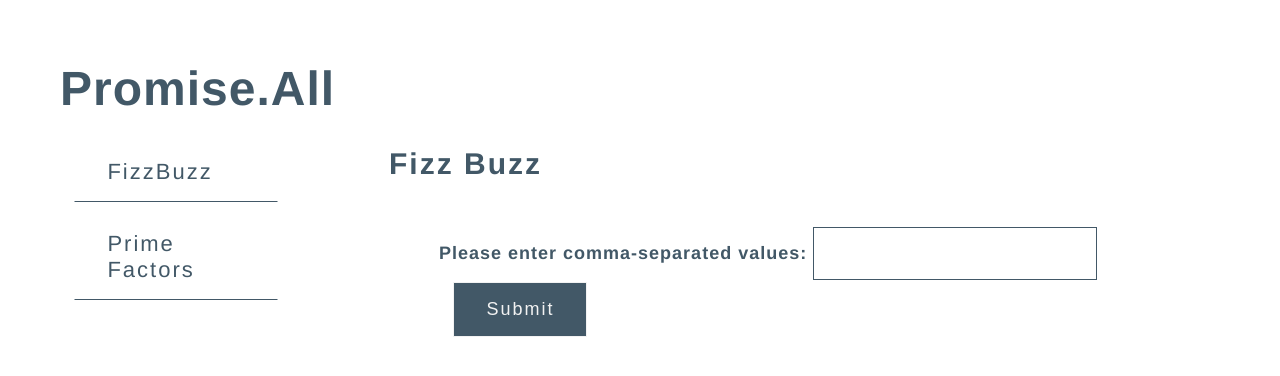
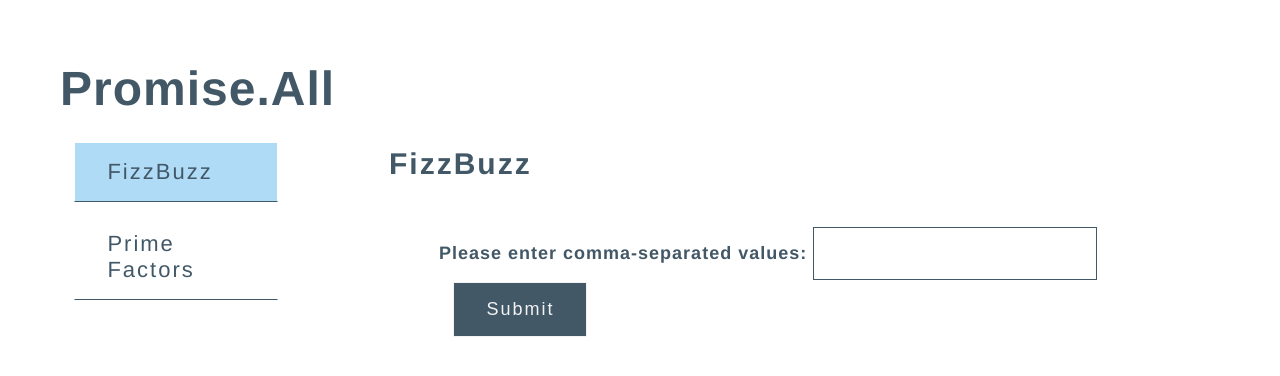
Before and after one commit to daoudmerchant/demo-week-3, a website: page static/index.html in a window 1280 px wide. Both pictures are taken after a click on the button "FizzBuzz". Drawn offline with Linux system fonts and the light colour scheme.

Commit message:
Add nav selected styling

```diff
--- a/static/index.css
+++ b/static/index.css
@@ -1,234 +1,3 @@
-/* html {
-    display: 1080px; - display doesn't take px...
-    max-width: 100%;
-    min-width: 1080px;
-}
-
-html, body {
-    margin: 0;
-    height: 100%;
-    max-height: 100vh
-}
-
-body {
-    display: grid;
-    grid-template-columns: 400px 1fr;
-    /* width: 90%;
-    max-width: 100%;
-    min-width: 1080px;
-    margin: auto;
-    position: relative;
-}
-
-ul {
-    display: flex;
-    font-family: 'Abel',Helvetica,Arial,Lucida,sans-serif;
-}
-
-li {
-    list-style-type: none;
-    font-family: 'Abel',Helvetica,Arial,Lucida,sans-serif;
-}
-
-button {
-    font-size: 14px;
-    background-color: #104861;
-    border-width: 1px!important;
-    border-color: #104861;
-    border-radius: 1px;
-    font-weight: normal;
-    font-style: normal;
-    text-transform: none;
-    text-decoration: none;
-    letter-spacing: 2px;
-    color: #f2f2f2;
-    margin-top: 5px;
-}
-h1 {
-    font-family: 'Abel',Helvetica,Arial,Lucida,sans-serif;
-    font-weight: 500;
-    font-size: 25px;
-    letter-spacing: 3px;
-    text-align: left;
-    color: #104861;
-}
-h1.logo {
-    font-family: 'Abel',Helvetica,Arial,Lucida,sans-serif;
-    font-weight: 900;
-    font-size: 30px;
-    letter-spacing: 1px;
-    text-align: left;
-    color: #104861;
-}
-
-p {
-    font-family: 'Abel',Helvetica,Arial,Lucida,sans-serif;
-    font-weight: normal;
-    font-size: 14px;
-    letter-spacing: 1px;
-    text-align: left;
-}
-
-main {
-    display: block;
-    margin-left: 50px;
-    margin-top: 60px;
-}
-
-
-label {
-    font-family: 'Abel',Helvetica,Arial,Lucida,sans-serif;
-    font-weight: normal;
-    font-size: 14px;
-    letter-spacing: 1px;
-    text-align: left;
-}
-input {
-    font-weight: normal;
-    font-size: 14px;
-    letter-spacing: 1px;
-    text-align: left;
-        writing-mode: horizontal-tb !important;
-        font-style: ;
-        font-variant-ligatures: ;
-        font-variant-caps: ;
-        font-variant-numeric: ;
-        font-variant-east-asian: ;
-        font-weight: ;
-        font-stretch: ;
-        font-size: ;
-        text-rendering: auto;
-        color: -internal-light-dark(black, white);
-        word-spacing: normal;
-        line-height: normal;
-        text-transform: none;
-        text-indent: 0px;
-        text-shadow: none;
-        display: inline-block;
-        text-align: start;
-        appearance: auto;
-        -webkit-rtl-ordering: logical;
-        cursor: text;
-        background-color: -internal-light-dark(rgb(255, 255, 255), rgb(59, 59, 59));
-        margin: 0em;
-        padding: 1px 2px;
-        border-width: 2px;
-        border-style: inset;
-        border-color: -internal-light-dark(rgb(118, 118, 118), rgb(133, 133, 133));
-        border-image: initial;
-    }
-
-input[type="text" i] {
-        padding: 1px 2px;
-        font-family: 'Abel',Helvetica,Arial,Lucida,sans-serif;
-        font-weight: normal;
-        font-size: 14px;
-        letter-spacing: 1px;
-        text-align: left;
-        color: #104861;
-    } */
-
-/* Proposed by Daoud */
-/*
-html, body {
-    margin: 0;
-    height: 100%;
-    max-height: 100vh
-}
-
-body {
-    display: grid;
-    grid-template-columns: 400px 1fr;
-    width: 100%;
-    max-width: 100%;
-    min-width: 1080px;
-    margin: auto;
-    position: relative;
-}
-
-nav {
-    display: block;
-    margin-left: 10px;
-    margin-top: 0px;
-}
-
-section {
-
-    position: relative;
-    display: grid;
-    grid-template-rows: 1fr 2fr 10fr;
-    background-color:azure;
-    padding: 20px;
-    height: 100%
-}
-
-section > div {
-    display: grid;
-    grid-template-rows: 8fr 2fr;
-}
-
-nav {
-    display: flex;
-    flex-direction: column;
-    margin: none;
-}
-
-button {
-    width: 100%;
-    margin: 0;
-}
-
-nav button {
-    height: 100px;
-    margin-bottom: 20px;
-}
-
-form {
-    display: grid;
-    width: 100%;
-    height: 100%;
-    grid-template-columns: 1fr 1fr 2fr;
-}
-
-form > * {
-    margin: 20px;
-}
-
-label {
-    display: flex;
-    justify-content: center;
-    align-items: center;
-}
-
-.output {
-    height: 100%;
-    display: flex;
-    width: 100%
-}
-
-#fizzbuzz .output {
-    flex-direction: column;
-    flex-wrap: wrap;
-    align-content: flex-start;
-    overflow-y: scroll;
-}
-
-#fizzbuzz .output p {
-    display: block;
-    width: 150px;
-}
-
-#primefactors .output {
-    justify-content: center;
-    align-items: center;
-}
-
-.hidden {
-    display: none;
-} */
-
-/* --end-- */
-
 * {
     margin: 0;
     padding: 0;
@@ -254,10 +23,10 @@ nav {
     text-align: left;
     color: #425867;
 }
-ul.menu {
+ul {
     margin-top: 15px;
 }
-ul.menu button {
+ul button {
     font-family: 'Abel',Helvetica,Arial,Lucida,sans-serif;
     font-weight: 500;
     font-size: 22px;
@@ -269,6 +38,7 @@ ul.menu button {
     border-color: #fff;
     border-bottom-color: #425867;
     width: 60%;
+    transition: background-color .3s ease-in
 }
 
 body {
@@ -290,7 +60,6 @@ body {
 }
 button {
     font-size: 18px;
-    background-color: #425867;
     border-width: 1px!important;
     border-color: #425867;
     border: 5px solid;
@@ -302,6 +71,10 @@ button {
     display: inline-flex;
     padding: 1rem 2rem;
     align-items: center;
+}
+
+form button {
+    background-color: #425867;
 }
 
 h1 {
@@ -390,6 +163,10 @@ input[type="text" i] {
     opacity: 0;
 }
 
+.selected {
+    background-color: #b0dbf7;;
+}
+
 .error {
     color: #cf2e2e;
     margin-top: 25px;
--- a/static/index.html
+++ b/static/index.html
@@ -15,14 +15,14 @@
                         <h1>Promise.All</h1>
                     </div>
                     <ul class="menu">
-                        <button class="fizzbuzz">FizzBuzz</button>
+                        <button class="fizzbuzz selected">FizzBuzz</button>
                         <button class="primefactors">Prime Factors</button>
                     </ul>
             </div>
         </nav>
         <main>
         <section id="fizzbuzz">
-            <h1>Fizz Buzz</h1>
+            <h1>FizzBuzz</h1>
             <div>
                 <form>
                     <label for="fizz">Please enter comma-separated values:
--- a/static/index.js
+++ b/static/index.js
@@ -16,7 +16,6 @@ const errors = [
 ];
 
 const primeFactor = (num) => {
-  console.log("calling")
   for (let { check, msg } of errors) {
     if (check(num)) return new Error(msg);
   }
@@ -81,7 +80,9 @@ const prime = getDomElements("primefactors");
 
 const addViewToggle = (proj1, proj2) => {
   const addListeners = (a, b) => {
-    a.button.addEventListener("click", () => {
+    a.button.addEventListener("click", (e) => {
+      e.target.classList.add("selected");
+      b.button.classList.remove("selected");
       b.section.classList.add("fadeout");
       setTimeout(() => {
         b.section.classList.add("hidden");
@@ -156,13 +157,3 @@ const formatFizzBuzz = (fizzBuzzArray) =>
   fizzBuzzArray.map((string) => `<p>${string}</p>`).join("");
 
 addFormFunctionality(fizz, callFizzBuzzWithArray, formatFizzBuzz);
-
-// //doesnt work when element in the array is non-number (eg. "string")
-// fizz.form.addEventListener("submit", (e) => {
-//   e.preventDefault();
-//   const stringToArray = fizz.input.value.split(",");
-//   const newArray = stringToArray.map((item) => +item);
-//   const output = fizzBuzz(newArray);
-//   fizz.output.innerHTML = `<p>${output.join("<br>")}</p>`;
-//   fizz.input.value = "";
-// });
```
